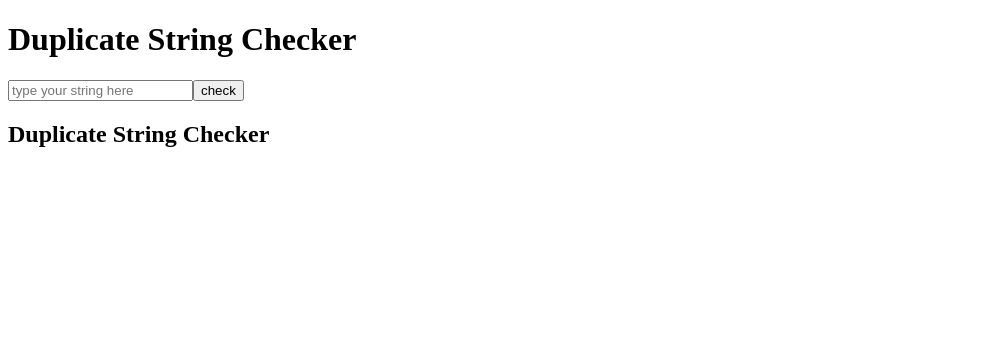
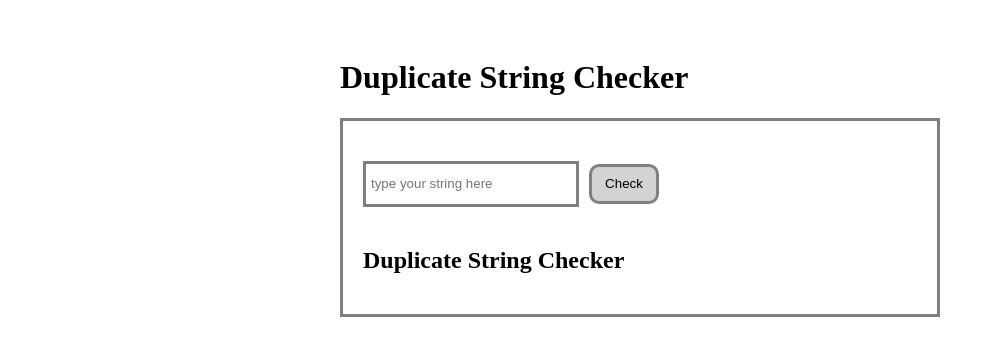
Before and after one commit to mofthecross/duplicateStringChecker, a React app: page / in a window 1280 px wide. Shown: the top 356 px of the page, without its empty margins (0-995 px from the left). Built offline with nearby package versions, Linux system fonts and the light colour scheme.

Commit message:
add styling and selectors to divs

```diff
--- a/client/App.js
+++ b/client/App.js
@@ -4,7 +4,7 @@ import Input from './components/Input';
 export default class App extends Component {
   render() {
     return (
-      <div>
+      <div id="container">
       <h1> Duplicate String Checker </h1>
       <Input/>
       </div>
--- a/client/components/Input.js
+++ b/client/components/Input.js
@@ -29,17 +29,18 @@ export default class Input extends Component {
 
   render() {
     return (
-      <div className='inputComponent'>
-        <div>
-        <input  type='text'
+      <div className='inputContainer'>
+        <div className='inputBox'>
+        <input className="textField"
+                type='text'
                 placeholder= 'type your string here'
                 value={this.state.input}
                 onChange={this.handleChange}></input>
-          <button onClick={this.handleCheckButton}>check</button>
-          <h2>Duplicate String Checker </h2>
+          <button  className='button' onClick={this.handleCheckButton}>Check</button>
+
         </div>
-
-        <div>
+        <h2>Duplicate String Checker </h2>
+        <div className='outputContainer'>
         { this.state.output.map(entry=>{
           return <Output key={entry[0]}
                          value={entry} />
--- a/client/components/Output.js
+++ b/client/components/Output.js
@@ -2,12 +2,12 @@ import React from 'react';
 
 export let Output = function(props) {
   return (
-    <div>
-      <div>
-      {props.value[0].toUpperCase()}
+    <div className='outputbox'>
+      <div className='character'>
+        {props.value[0].toUpperCase()}
       </div>
-      <div>
-      {props.value[1]}
+      <div className='characterCount'>
+        {props.value[1]}
       </div>
     </div>
   )
--- a/styles/style.css
+++ b/styles/style.css
@@ -0,0 +1,71 @@
+#container {
+    height: 550px;
+    max-width: 600px;
+    padding: 30px 0;
+    border-radius: 20px;
+    margin: auto;
+}
+
+.inputContainer {
+    border: solid;
+    border-color: grey;
+    margin: auto;
+    padding: 20px;
+}
+
+.inputBox {}
+
+.textField {
+    border: solid;
+    border-color: grey;
+    margin: 20px auto;
+    height: 30px;
+    width: 200px;
+    padding: 5px;
+}
+
+.button {
+    background-color: #d3d3d3;
+    border: solid;
+    border-color: grey;
+    border-radius: 10px;
+    margin-left: 10px;
+    width: 70px;
+    height: 40px;
+    padding: 2px;
+    cursor: pointer;
+    text-decoration-color: grey;
+}
+
+.outputContainer {}
+
+.outputbox {
+    max-width: 85px;
+    background-color: grey;
+    padding: 10px;
+    margin: 20px;
+}
+
+.character {
+    width: 50px;
+    height: 40px;
+    border-radius: 10px;
+    align-items: center;
+    padding: 5px;
+    display: flex;
+    justify-content: center;
+    background-color: white;
+    margin: 10px;
+}
+
+.characterCount {
+    width: 50px;
+    height: 20px;
+    border-radius: 10px;
+    align-items: center;
+    padding: 5px;
+    display: flex;
+    justify-content: center;
+    background-color: white;
+    margin: 10px;
+}
```
